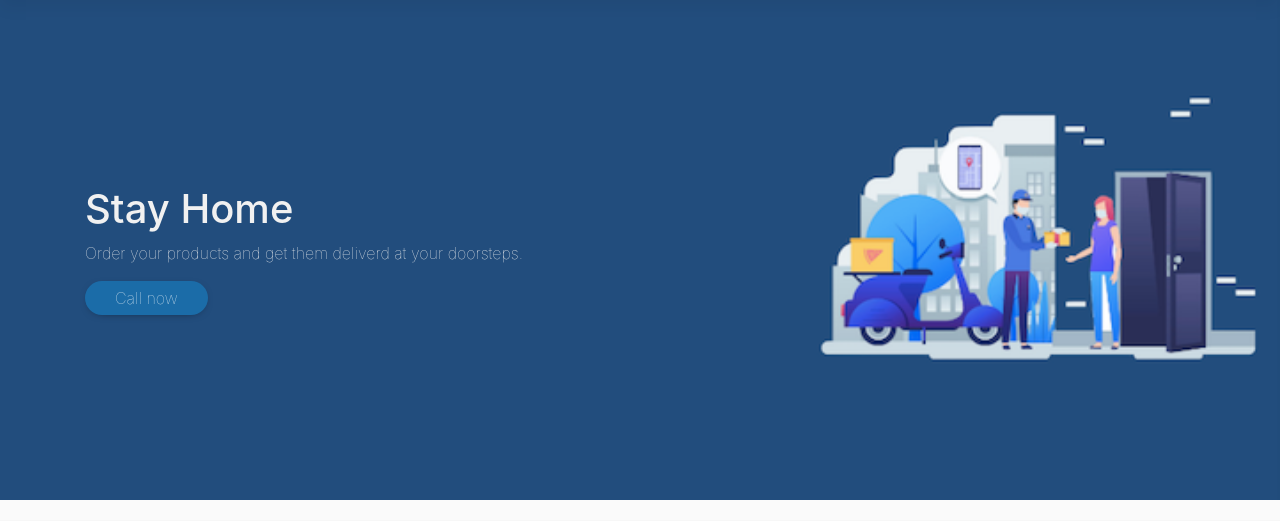
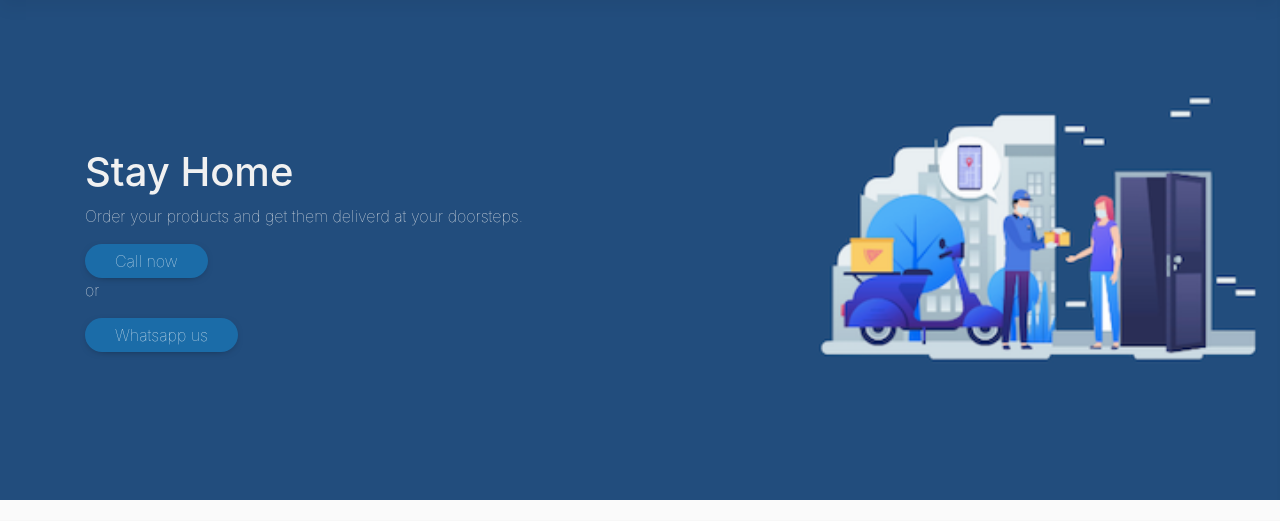
Before and after one commit to priyamarya19/prego, a Django app: page / in a window 1280 px wide. Shown: the part 66-587 px from the top of the page. Run offline with Django 3.2, Linux system fonts and the light colour scheme; some libraries are stand-ins or nearby versions.

Commit message:
whatsapp link

```diff
--- a/project/settings.py
+++ b/project/settings.py
@@ -37,7 +37,7 @@ INSTALLED_APPS = [
     'django.contrib.sessions',
     'django.contrib.messages',
     'django.contrib.staticfiles',
-    # custom apps
+    # custom appss
     'pages',
 ]
 
--- a/templates/homepage.html
+++ b/templates/homepage.html
@@ -15,6 +15,7 @@
 						<h1>Stay Home</h1>
 						<p>Order your products and get them deliverd at your doorsteps.</p>
 						<button class="custom-button" value="Send" style="margin:0px"><a href="tel:+91-9837725251" onMouseOver="this.style.background='none'">Call now</a></button>
+						<p>or</p><button class="custom-button" value="Send" style="margin:0px"><a href="https://wa.me/919837725251" onMouseOver="this.style.background='none'">Whatsapp us</a></button>
 					</div>
 				</div>
 			</div>
```
Also changed, not shown: 1 other file.
